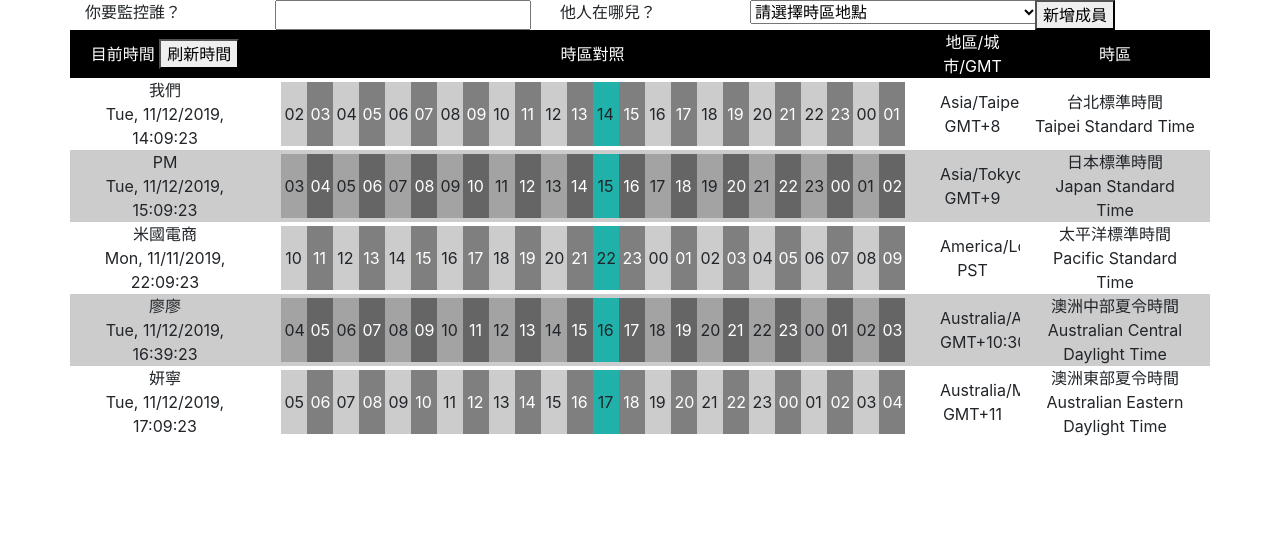
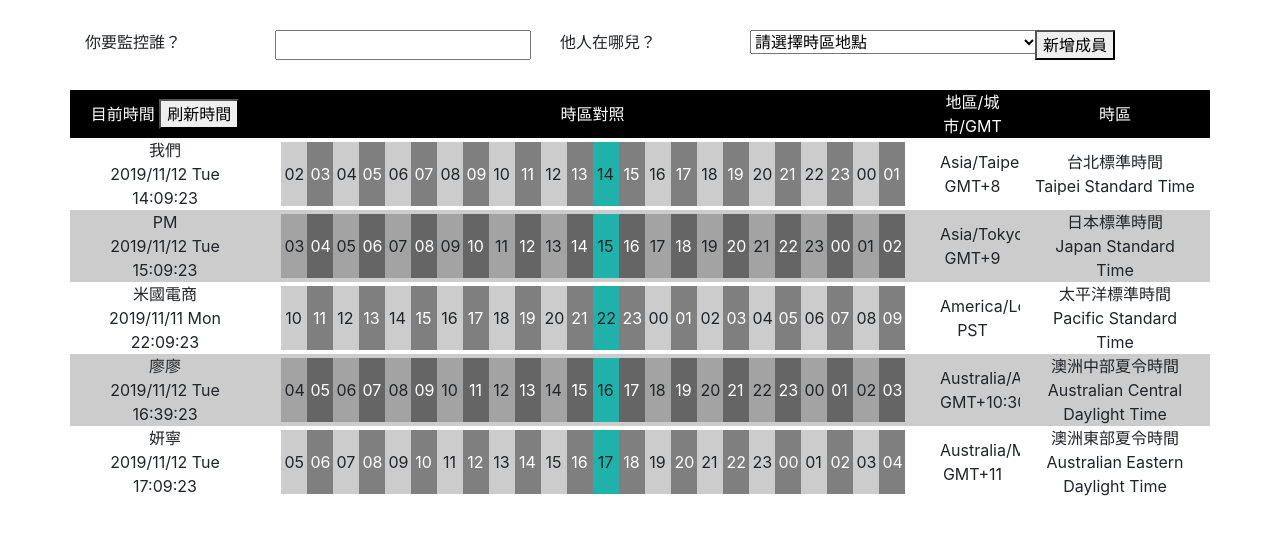
Before and after one commit to MinRuXie/time_zone, a plain HTML site: page index.html in a window 1280 px wide. Drawn offline with Linux system fonts and the light colour scheme.

Commit message:
modify add style and date format

```diff
--- a/css/main.css
+++ b/css/main.css
@@ -1,3 +1,7 @@
+#add {
+    padding: 30px;
+}
+
 #main .row {
     display: flex;
     align-items: center;
--- a/js/main.js
+++ b/js/main.js
@@ -452,11 +452,30 @@ $(function(){
                 timeZoneName: 'long' //(e.g., British Summer Time)
             });
 
-            let strTime_4 = date.toLocaleString("en-US", {
+            let strTime_4_1_1 = date.toLocaleString("en-US", {
                 timeZone: `${timeZone}`,
                 hourCycle: 'h24',
-                weekday: 'short',
-                year: 'numeric', month: '2-digit', day: '2-digit',
+                year: 'numeric'
+            });
+            let strTime_4_1_2 = date.toLocaleString("en-US", {
+                timeZone: `${timeZone}`,
+                hourCycle: 'h24',
+                month: '2-digit'
+            });
+            let strTime_4_1_3 = date.toLocaleString("en-US", {
+                timeZone: `${timeZone}`,
+                hourCycle: 'h24',
+                day: '2-digit'
+            });
+
+            let strTime_4_2 = date.toLocaleString("en-US", {
+                timeZone: `${timeZone}`,
+                weekday: 'short'
+            });
+
+            let strTime_4_3 = date.toLocaleString("en-US", {
+                timeZone: `${timeZone}`,
+                hourCycle: 'h24',
                 hour: '2-digit', minute: '2-digit', second: '2-digit'
             });
 
@@ -467,7 +486,7 @@ $(function(){
             });
 
             // 目前日期時間星期幾
-            cur_date_time_array.push(strTime_4);
+            cur_date_time_array.push(`${strTime_4_1_1}/${strTime_4_1_2}/${strTime_4_1_3} ${strTime_4_2} ${strTime_4_3}`);
 
             // GMT 差
             let re_gmt = /\[(.+?)\]/g; // 取出中括號的內容
```
